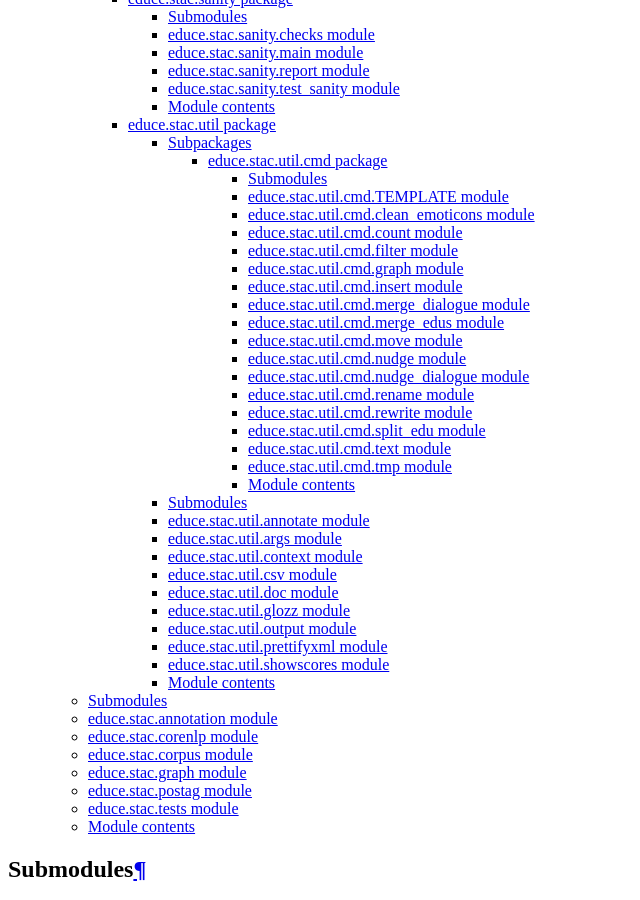
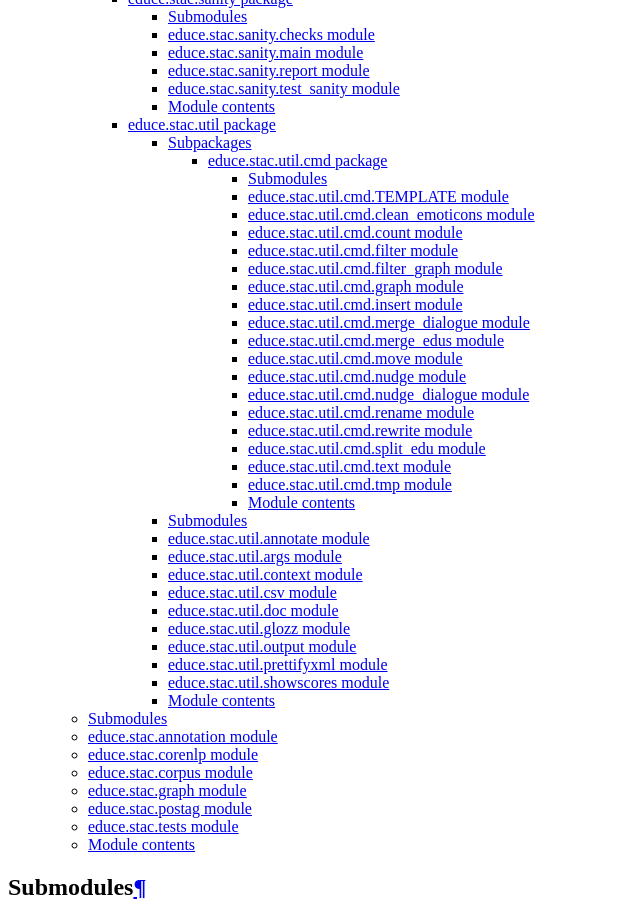
Before and after one commit to irit-melodi/educe, a Sphinx documentation site: the page built from docs/api-doc/educe.rst, in a window 1280 px wide and 900 px high, scrolled down 1983 px. Shown: the whole window, without its empty margins (0-640 px from the left). Built offline with Sphinx 7.4.7, drawn with Linux system fonts in a browser that asks for light colours.

Commit message:
docs for filter-graph cmd
It's actually a bit annoying that we generate these, so I should
look into disabling sphinx autodoc for this dir

```diff
--- a/docs/api-doc/educe.stac.util.cmd.rst
+++ b/docs/api-doc/educe.stac.util.cmd.rst
@@ -32,6 +32,14 @@ educe.stac.util.cmd.filter module
 ---------------------------------
 
 .. automodule:: educe.stac.util.cmd.filter
+    :members:
+    :undoc-members:
+    :show-inheritance:
+
+educe.stac.util.cmd.filter_graph module
+---------------------------------------
+
+.. automodule:: educe.stac.util.cmd.filter_graph
     :members:
     :undoc-members:
     :show-inheritance:
```
